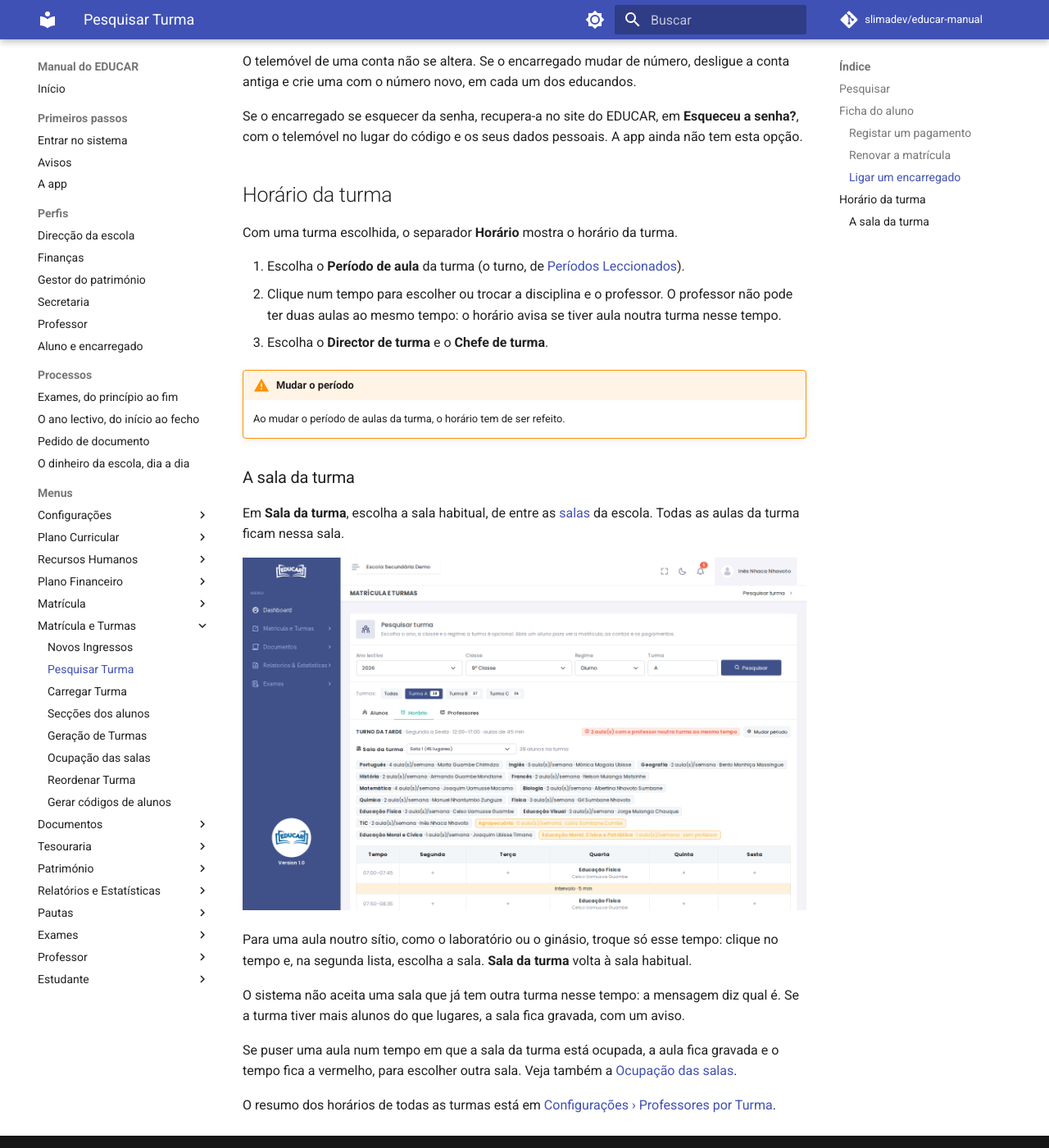
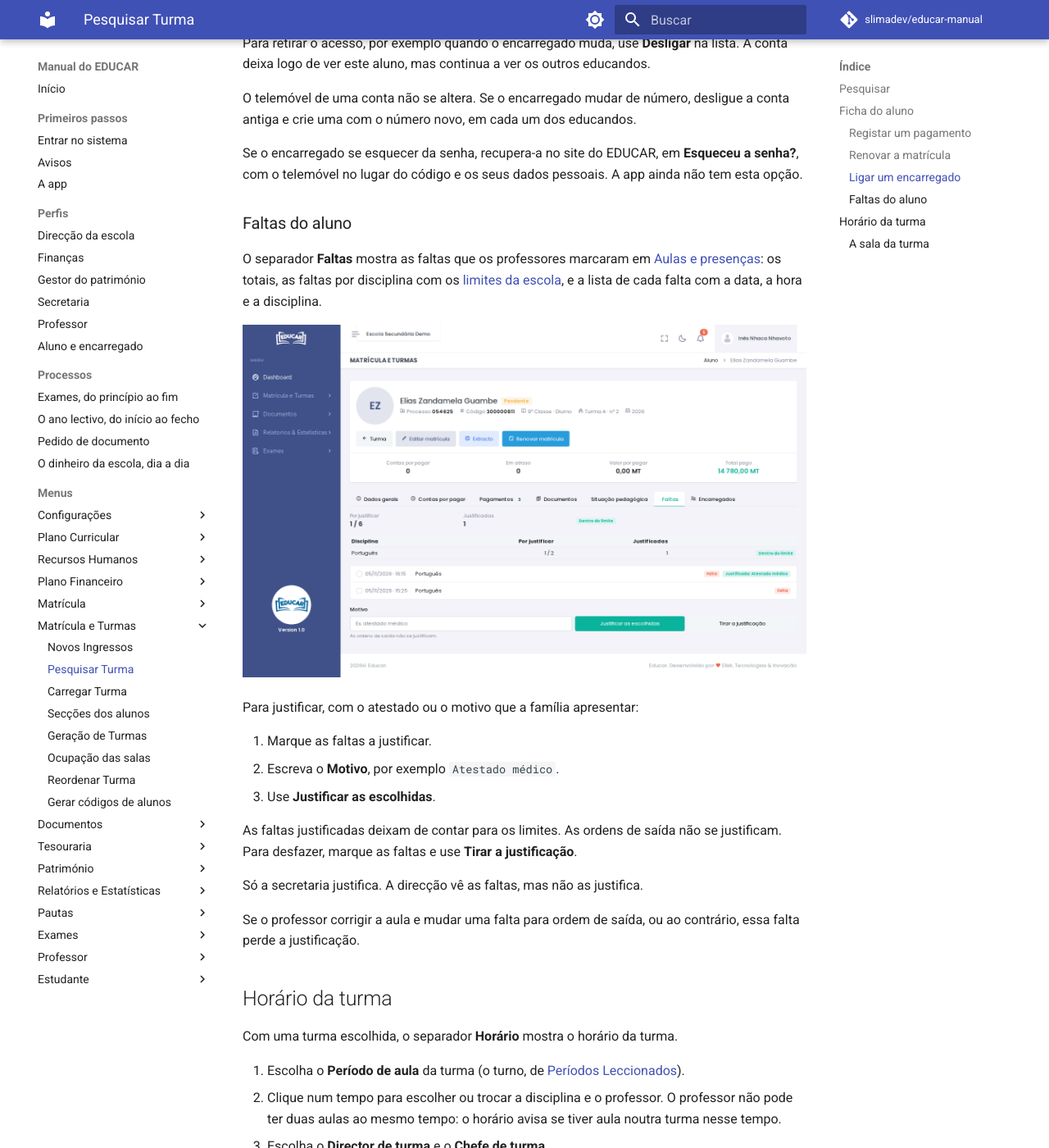
Before and after one commit to slimadev/educar-manual, an MkDocs documentation site: the page built from docs/menus/matricula-e-turmas/pesquisar-turma.md, in a window 1280 px wide and 1400 px high, scrolled down 3813 px. Shown: the whole window at 82% size. Built offline with MkDocs 1.6.1 and Material for MkDocs 9.7.7, drawn with Linux system fonts in a browser that asks for light colours; comment, search, counter and statistics services are not loaded; some of the changed text lies outside the part shown.

Commit message:
Faltas: limits, justification in the student file and class director view
Co-Authored-By: Claude Opus 5.5 <noreply@anthropic.com>

```diff
--- a/docs/menus/matricula-e-turmas/pesquisar-turma.md
+++ b/docs/menus/matricula-e-turmas/pesquisar-turma.md
@@ -27,6 +27,7 @@ O topo mostra os dados do aluno e o resumo das contas: por pagar, em atraso, val
 | **Pagamentos** | Pagamentos feitos, com o recibo |
 | **Documentos** | Pedidos de documentos do aluno (veja [Pedidos de documentos](../documentos/pedidos-de-documentos.md#registar-um-pedido)) |
 | **Situação pedagógica** | Médias dos trimestres e fecho do ano do aluno |
+| **Faltas** | Faltas do aluno no ano, por disciplina; a secretaria justifica-as (veja [Faltas do aluno](#faltas-do-aluno)) |
 | **Encarregados** | Contas de encarregado ligadas ao aluno, para acompanhar na [app](../../primeiros-passos/app.md) (veja [Ligar um encarregado](#ligar-um-encarregado)) |
 
 ![A conta do documento na ficha do aluno](../documentos/img/ficha-pagar.png)
@@ -77,6 +78,24 @@ O telemóvel de uma conta não se altera. Se o encarregado mudar de número, des
 
 Se o encarregado se esquecer da senha, recupera-a no site do EDUCAR, em **Esqueceu a senha?**, com o telemóvel no lugar do código e os seus dados pessoais. A app ainda não tem esta opção.
 
+### Faltas do aluno
+
+O separador **Faltas** mostra as faltas que os professores marcaram em [Aulas e presenças](../professor/aulas-e-presencas.md): os totais, as faltas por disciplina com os [limites da escola](../configuracoes/faltas.md), e a lista de cada falta com a data, a hora e a disciplina.
+
+![Faltas na ficha do aluno](img/ficha-faltas.png)
+
+Para justificar, com o atestado ou o motivo que a família apresentar:
+
+1. Marque as faltas a justificar.
+2. Escreva o **Motivo**, por exemplo `Atestado médico`.
+3. Use **Justificar as escolhidas**.
+
+As faltas justificadas deixam de contar para os limites. As ordens de saída não se justificam. Para desfazer, marque as faltas e use **Tirar a justificação**.
+
+Só a secretaria justifica. A direcção vê as faltas, mas não as justifica.
+
+Se o professor corrigir a aula e mudar uma falta para ordem de saída, ou ao contrário, essa falta perde a justificação.
+
 ## Horário da turma
 
 Com uma turma escolhida, o separador **Horário** mostra o horário da turma.
--- a/mkdocs.yml
+++ b/mkdocs.yml
@@ -70,6 +70,7 @@ nav:
           - "Etapas dos Documentos": menus/configuracoes/etapas-dos-documentos.md
           - "Modelos dos Documentos": menus/configuracoes/modelos-dos-documentos.md
           - "Avisos e Lembretes": menus/configuracoes/avisos-e-lembretes.md
+          - "Faltas": menus/configuracoes/faltas.md
           - "Períodos Leccionados": menus/configuracoes/periodos-leccionados.md
           - "Professores por Turma": menus/configuracoes/professores-por-turma.md
       - "Plano Curricular":
```
Also changed, not shown: docs/menus/configuracoes/faltas.md (added, +32 -0 lines), docs/menus/configuracoes/index.md (+1 -0 lines), docs/menus/professor/aulas-e-presencas.md (+8 -0 lines), docs/menus/professor/direccao-de-turma.md (+6 -1 lines), docs/perfis/direccao.md (+1 -0 lines), docs/menus/configuracoes/img/faltas.png (added), docs/menus/matricula-e-turmas/img/ficha-faltas.png (added), docs/menus/professor/img/aula.png, docs/menus/professor/img/aulas-do-dia.png, docs/menus/professor/img/direccao-de-turma-faltas.png (added), 1 other file.
